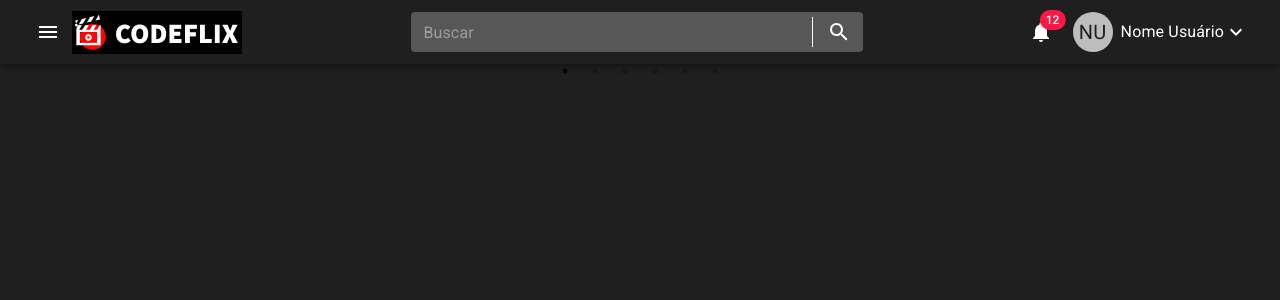
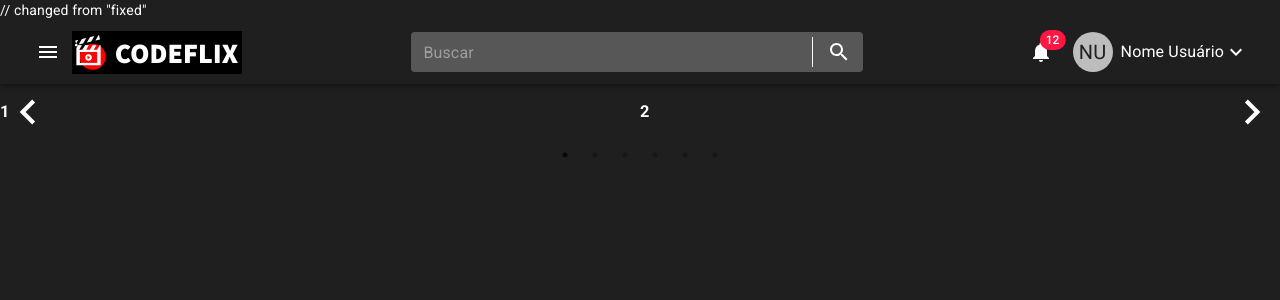
Before and after one commit to bampli/micro-codeflix, a React (Create React App) app: page / in a window 1280 px wide. Shown: the top 300 px of the page. Built offline with nearby package versions, Linux system fonts and the light colour scheme.

Commit message:
changed AppBar position to relative

```diff
--- a/src/components/Navbar/index.tsx
+++ b/src/components/Navbar/index.tsx
@@ -28,7 +28,7 @@ const Navbar: React.FunctionComponent = () => {
     return (
         <div className={classes.root}>
             <HideOnScroll>
-                <AppBar position="fixed">
+                <AppBar position="relative">        // changed from "fixed"
                     <Toolbar>
                         {!isSmallWindow && <MenuCategories />}
                         <Title />
--- a/src/theme.ts
+++ b/src/theme.ts
@@ -88,4 +88,4 @@ export const menuTheme = (theme: Theme): Theme => ({
       }
     }
   }
-})
+});
```
